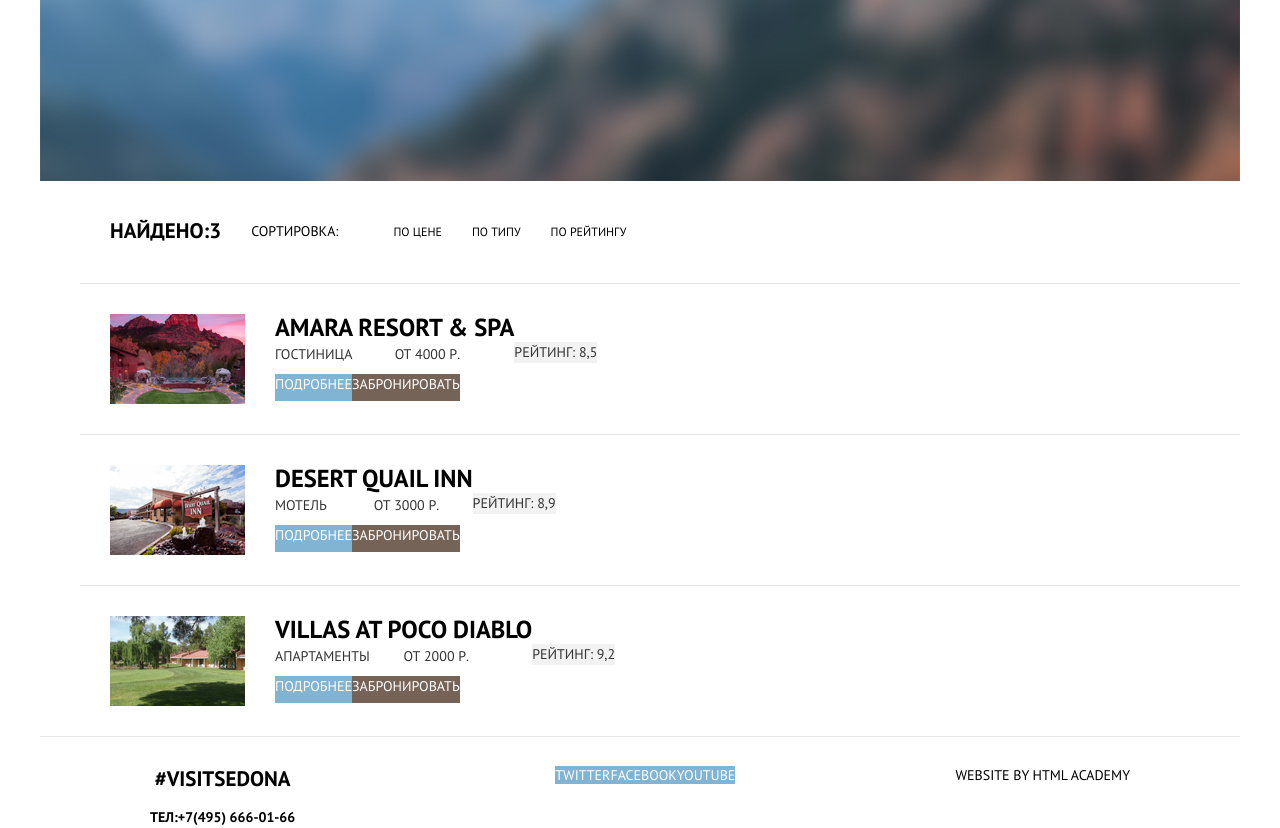
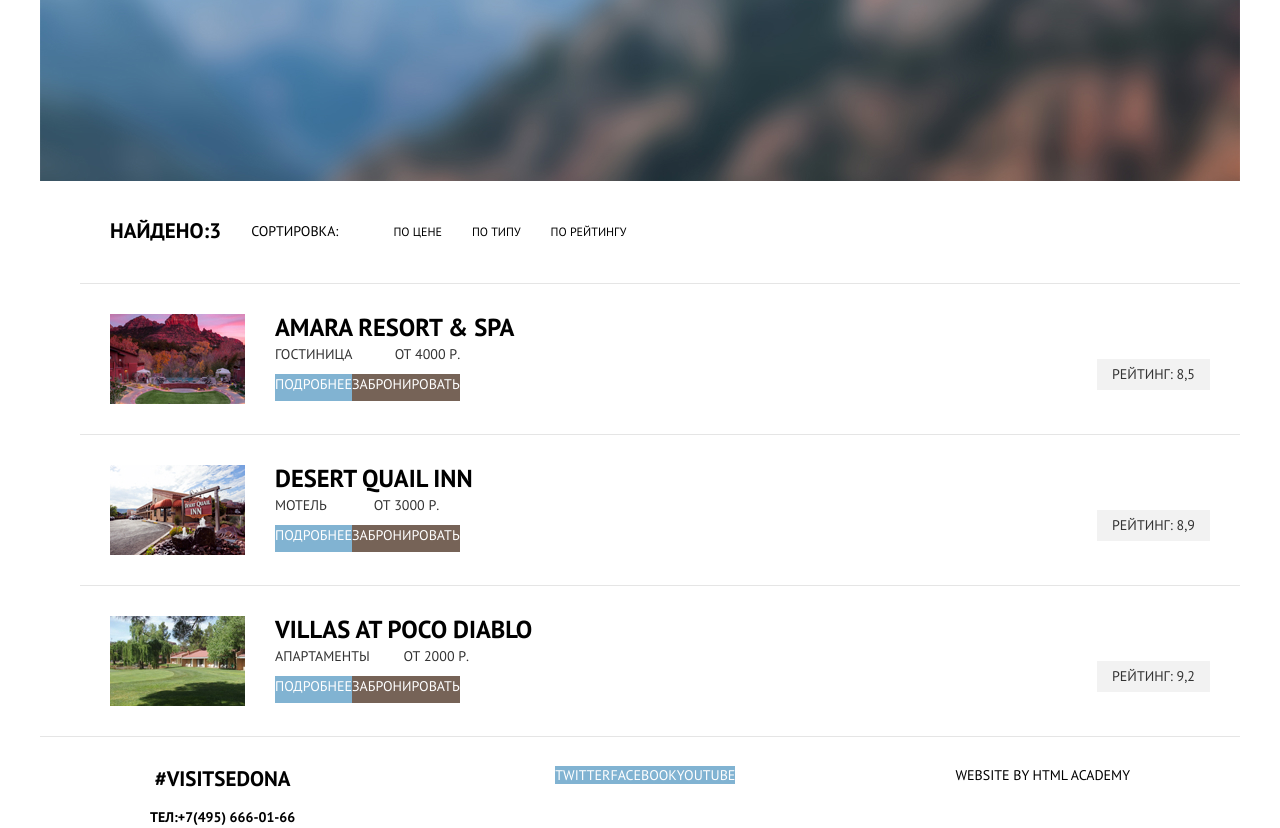
Before and after one commit to HumeniukAnna/1125493-sedona-29, a plain HTML site: page hotel.html in a window 1280 px wide. Shown: the part 92-920 px from the top of the page. Drawn offline with Linux system fonts and the light colour scheme.

Commit message:
сетку внутренней

```diff
--- a/css/style.css
+++ b/css/style.css
@@ -357,7 +357,9 @@ img {
 .hotel-rating {
   color: var(--basic-grey-medium);
   background-color: var(--basic-grey-light);
-  align-self: center;
+  align-self: flex-end;
+  margin-left: auto;
+  padding: 5px 15px;
 }
 
 /* Footer */
```
